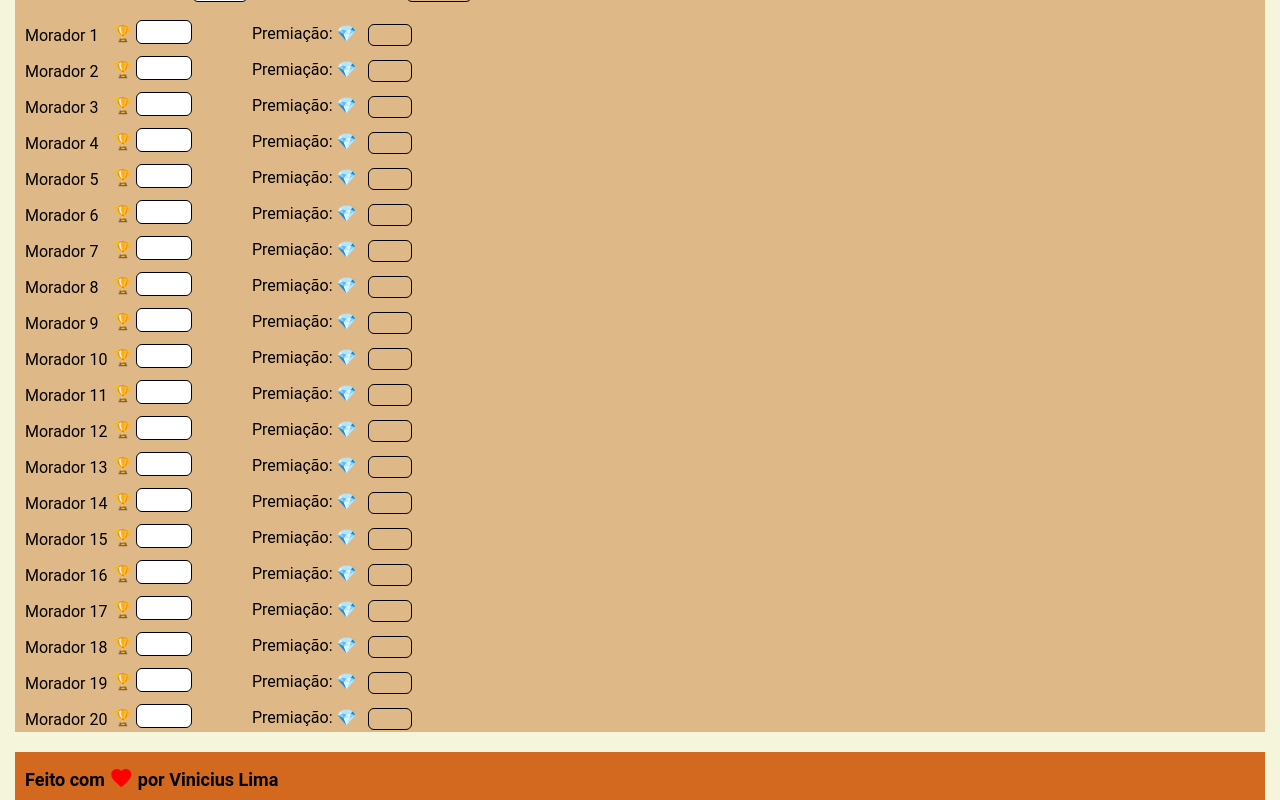
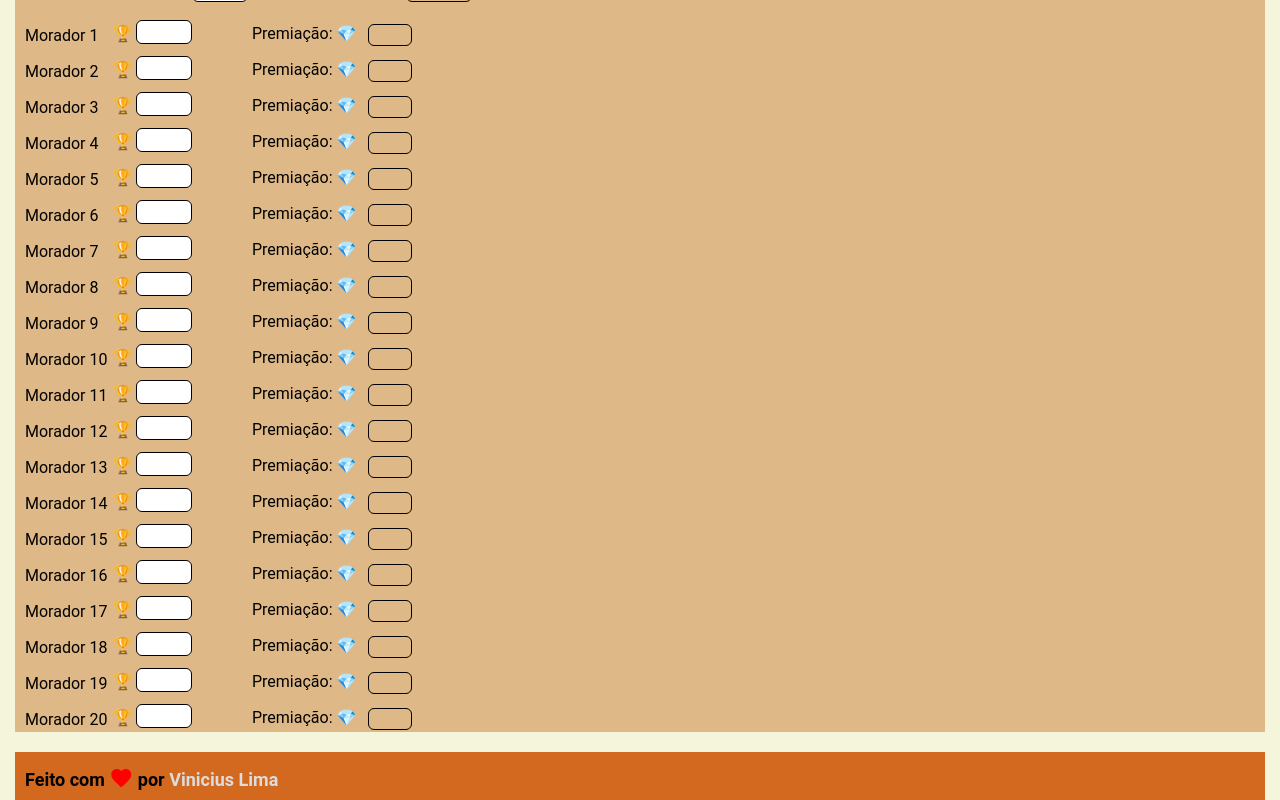
Before and after one commit to viniciusleitelima/myCafeCalculator, an Angular app: page / in a window 1280 px wide. Shown: the part 294-1094 px from the top of the page. Built offline with nearby package versions, Linux system fonts and the light colour scheme.

Commit message:
alterar cor texto rodape

```diff
--- a/src/app/components/template/rodape/rodape.component.css
+++ b/src/app/components/template/rodape/rodape.component.css
@@ -14,32 +14,32 @@
 
 a {
   text-decoration: none;
-  color: black;
+  color: gainsboro;
 }
 
 
 /* unvisited link */
 a:link {
   text-decoration: none;
-  color: black;
+  color: gainsboro;
 }
 
 /* visited link */
 a:visited {
   text-decoration: none;
-  color: black;
+  color: gainsboro;
 }
 
 /* mouse over link */
 a:hover {
   text-decoration: none;
-  color: black;
+  color: gainsboro;
 }
 
 /* selected link */
 a:active {
   text-decoration: none;
-  color: black;
+  color: gainsboro;
 }
 
 .icon{
```
